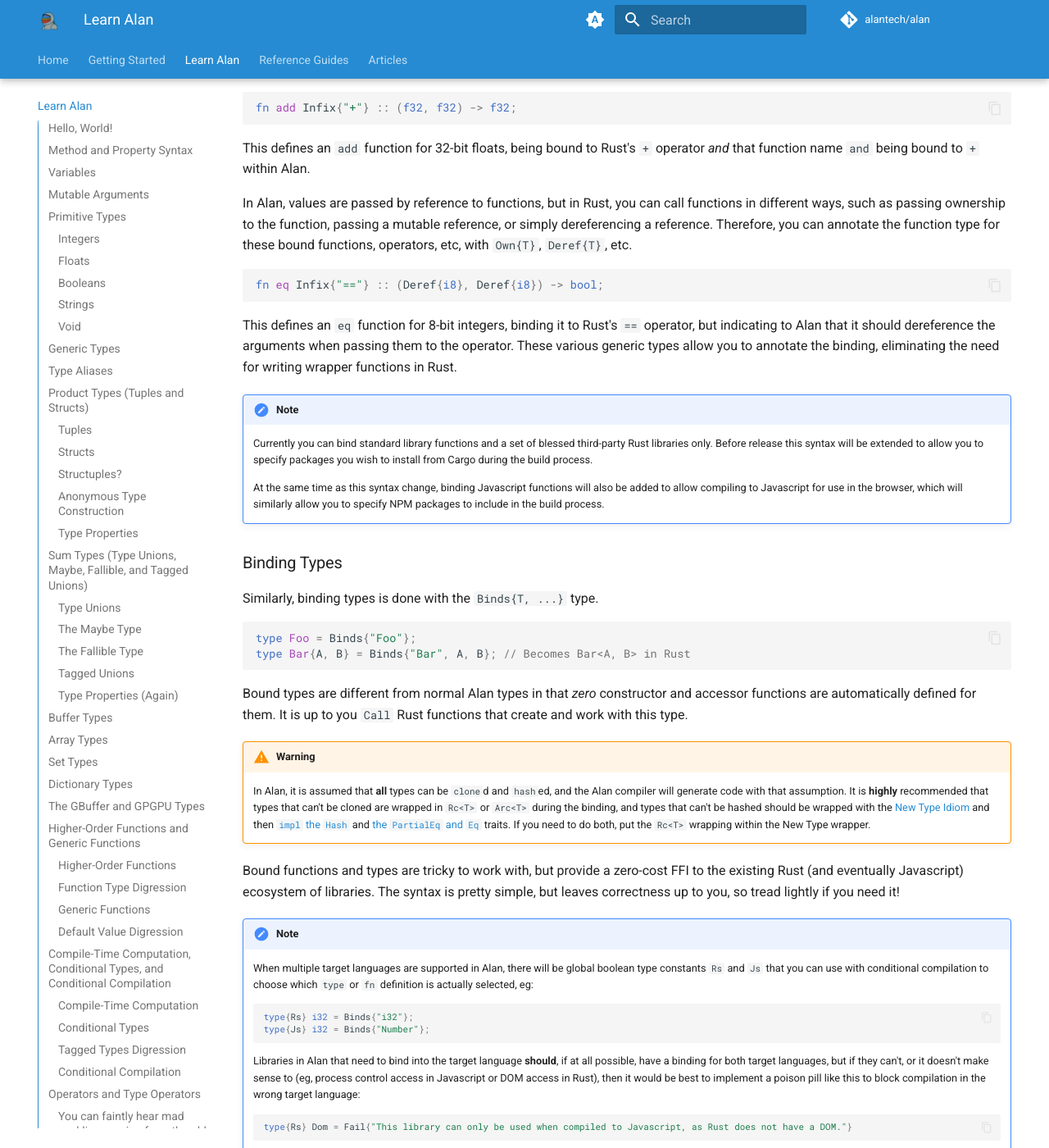
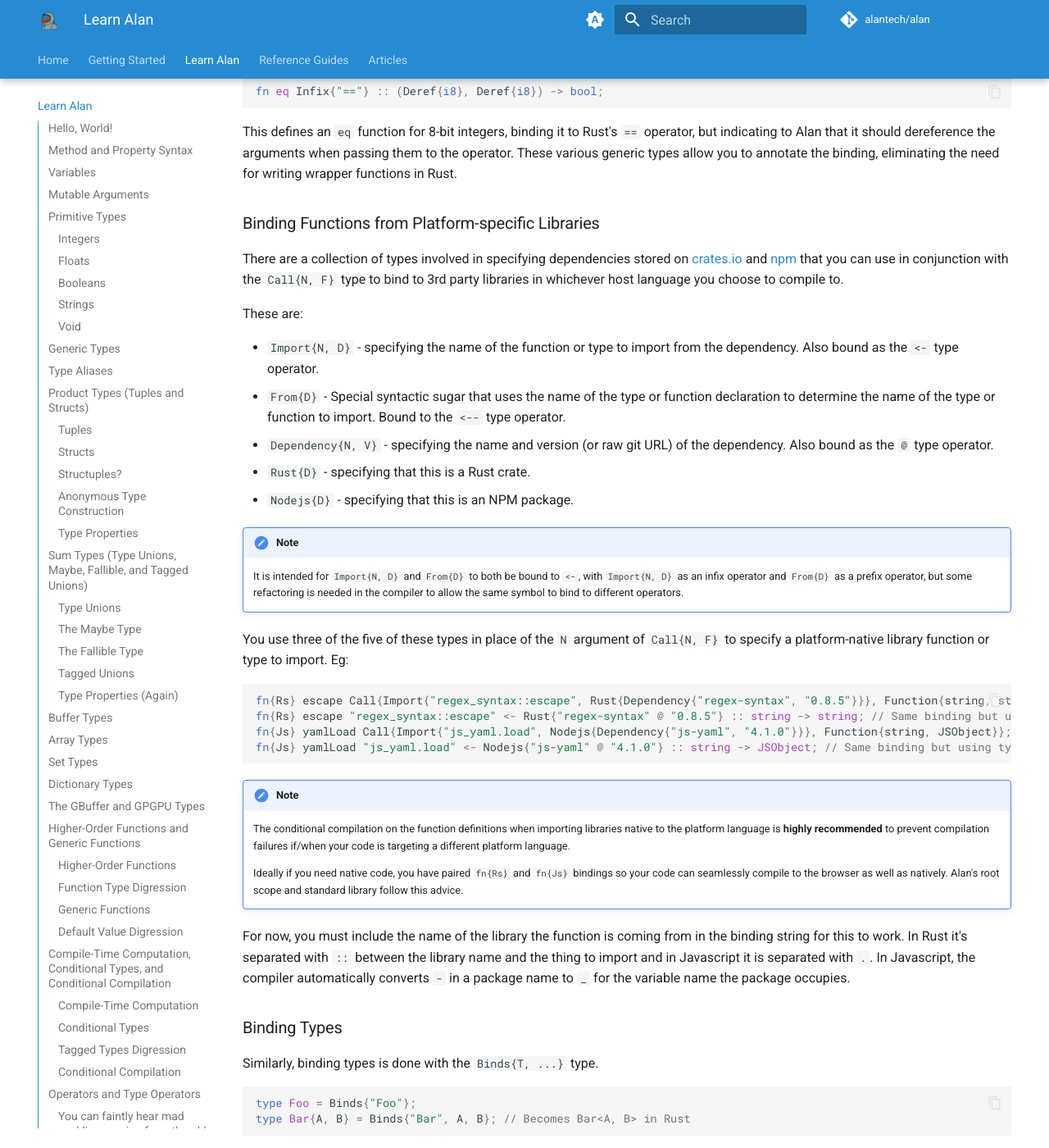
Before and after one commit to alantech/alanlang-docs, an MkDocs documentation site: the page built from docs/learn_alan/index.md, in a window 1280 px wide and 1400 px high, scrolled down 27282 px. Shown: the whole window at 82% size. Built offline with MkDocs 1.6.1 and Material for MkDocs 9.7.7, drawn with Linux system fonts in a browser that asks for light colours; plug-ins that fetch from the network failed and are left out; comment, search, counter and statistics services are not loaded; some of the changed text lies outside the part shown.

Commit message:
Update the Learn Alan page with the new GBuffer behavior, Unwrap{T}, and fill in binding to platform language libraries that I forgot to do before (#107)

````diff
--- a/docs/learn_alan/index.md
+++ b/docs/learn_alan/index.md
@@ -728,17 +728,13 @@ myDict.Array; // [("test", 1)]
 
 ## The GBuffer and GPGPU Types
 
-In Alan, there's one more buffer-like type, the `GBuffer{T}` types. This type is constructed from either a `Buffer` or `Array`. The type sits in-between the two in that its length is not known at compile time, but it cannot be changed once constructed. This represents a block of memory on the GPU, which you can set at construction time (from a buffer or array).
-
-!!! note
-
-    Right now, this type isn't properly generic, but will be before the release of Alan 0.2.0. TODO: Delete this note.
+In Alan, there's one more buffer-like type, the `GBuffer{T}` type. This type is constructed from either a `Buffer` or `Array`. The type sits in-between the two in that its length is not known at compile time, but it cannot be changed once constructed. This represents a block of memory on the GPU, which you can set at construction time (from a buffer or array).
 
 This type cannot be accessed directly at all, it must be explicitly `read` back into an array before it can be accessed, but it can be included in a `GPGPU` execution plan and mutated by that GPGPU compute. The `GPGPU` type can be worked with directly, but most of the time is hidden behind functions that manipulate the `GBuffer` type.
 
 ```rs
 export fn main {
-  GBuffer([1, 2, 3, 4])
+  GBuffer([1.i32, 2.i32, 3.i32, 4.i32])
     .map(fn (val: gi32) = val * 2)
     .read
     .print; // Prints [2, 4, 6, 8]
@@ -1098,11 +1094,7 @@ And we can now `vec1 .+ vec2` in our code. The benefits here are:
 
 ## Binding Functions and Types from Rust (or Javascript)
 
-!!! note
-
-    Currently only Rust binding exists and that's what the documentation currently covers, but before Alan v0.2.0 it is intended to modify the binding syntax to also define bindings for Javascript
-
-Beyond defining functions and types in Alan, you may also bind functions and types to Rust functions and types. This binding process trusts you completely that the binding has been specified correctly, so be sure that you're doing so.
+Beyond defining functions and types in Alan, you may also bind functions and types to Rust or Javascript functions and types. This binding process trusts you completely that the binding has been specified correctly, so be sure that you're doing so.
 
 ### Binding Functions
 
@@ -1161,11 +1153,38 @@ fn eq Infix{"=="} :: (Deref{i8}, Deref{i8}) -> bool;
 
 This defines an `eq` function for 8-bit integers, binding it to Rust's `==` operator, but indicating to Alan that it should dereference the arguments when passing them to the operator. These various generic types allow you to annotate the binding, eliminating the need for writing wrapper functions in Rust.
 
+### Binding Functions from Platform-specific Libraries
+
+There are a collection of types involved in specifying dependencies stored on [crates.io](https://crates.io) and [npm](https://npmjs.com) that you can use in conjunction with the `Call{N, F}` type to bind to 3rd party libraries in whichever host language you choose to compile to.
+
+These are:
+
+* `Import{N, D}` - specifying the name of the function or type to import from the dependency. Also bound as the `<-` type operator.
+* `From{D}` - Special syntactic sugar that uses the name of the type or function declaration to determine the name of the type or function to import. Bound to the `<--` type operator.
+* `Dependency{N, V}` - specifying the name and version (or raw git URL) of the dependency. Also bound as the `@` type operator.
+* `Rust{D}` - specifying that this is a Rust crate.
+* `Nodejs{D}` - specifying that this is an NPM package.
+
 !!! note
 
-    Currently you can bind standard library functions and a set of blessed third-party Rust libraries only. Before release this syntax will be extended to allow you to specify packages you wish to install from Cargo during the build process.
+    It is intended for `Import{N, D}` and `From{D}` to both be bound to `<-`, with `Import{N, D}` as an infix operator and `From{D}` as a prefix operator, but some refactoring is needed in the compiler to allow the same symbol to bind to different operators.
 
-    At the same time as this syntax change, binding Javascript functions will also be added to allow compiling to Javascript for use in the browser, which will similarly allow you to specify NPM packages to include in the build process.
+You use three of the five of these types in place of the `N` argument of `Call{N, F}` to specify a platform-native library function or type to import. Eg:
+
+```rs
+fn{Rs} escape Call{Import{"regex_syntax::escape", Rust{Dependency{"regex-syntax", "0.8.5"}}}, Function{string, string}}; // Binds the `escape` function from `regex-syntax`
+fn{Rs} escape "regex_syntax::escape" <- Rust{"regex-syntax" @ "0.8.5"} :: string -> string; // Same binding but using type operators where possible
+fn{Js} yamlLoad Call{Import{"js_yaml.load", Nodejs{Dependency{"js-yaml", "4.1.0"}}}, Function{string, JSObject}}; // Binds the `load` function from `js-yaml` (Alan doesn't have a JSObject type, yet, so good luck with that part!)
+fn{Js} yamlLoad "js_yaml.load" <- Nodejs{"js-yaml" @ "4.1.0"} :: string -> JSObject; // Same binding but using type operators where possible
+```
+
+!!! note
+
+    The conditional compilation on the function definitions when importing libraries native to the platform language is **highly recommended** to prevent compilation failures if/when your code is targeting a different platform language.
+
+    Ideally if you need native code, you have paired `fn{Rs}` and `fn{Js}` bindings so your code can seamlessly compile to the browser as well as natively. Alan's root scope and standard library follow this advice.
+
+For now, you must include the name of the library the function is coming from in the binding string for this to work. In Rust it's separated with `::` between the library name and the thing to import and in Javascript it is separated with `.`. In Javascript, the compiler automatically converts `-` in a package name to `_` for the variable name the package occupies.
 
 ### Binding Types
 
@@ -1198,6 +1217,21 @@ Bound functions and types are tricky to work with, but provide a zero-cost FFI t
     ```rs
     type{Rs} Dom = Fail{"This library can only be used when compiled to Javascript, as Rust does not have a DOM."}
     ```
+
+### Binding Types from Platform-specific Libraries
+
+The same collection of types involved in binding functions from platform languages works identically for types. Well, sort-of identically. Javascript doesn't have types, so what happens there? The type is just an internal construct within the compiler to prevent you from accidentally assigning the wrong kind of value to the wrong variable, and is not emitted in the code generation at all. It just needs to be "distinct", so it's *recommended* to write it in a similar way, with Javascript class names being a decent analog to use.
+
+In neither Rust nor Javascript binding will *constructor functions* be automatically bound for these types; they're opaque to the compiler, so you also need to bind a function to construct them (and by convention that function name should match the type name, and this is where a Javascript library's class would actually be imported, as the constructor function).
+
+For Rust, though, these type bindings must be precise, not just unique, or the generated code will be incorrect. Similar to how import declaration takes the first generic argument of the `Call{N, F}` type, when you bind a type, it takes place of the first generic argument of the `Binds{T, ...}` type:
+
+```rs
+type{Rs} HashMap{K, V} = Binds{"hashbrown::HashMap" <- Rust{"hashbrown" @ "0.15.2"}, K, V}; // Binding the hashbrown high-performance HashMap type
+type{Js} Moment = Binds{"Moment" <- Nodejs{"moment" @ "2.30.1"}}; // Binding the Moment datetime type
+```
+
+You can bind generic functions in Alan as you can see here, but technically what happens under the hood is that a concrete type is constructed for each set of generic arguments you used in your Alan code; the actual generic type is never emitted to the Rust compiler. This is the same thing Rust itself does when generating your binary, effectively duplicating the generic type for each concrete instance of it, so this should have no impact on the size of the resulting binary.
 
 ## Conditional Statements
 
````
Also changed, not shown: other parts of docs/learn_alan/index.md (+1 -1 lines).
